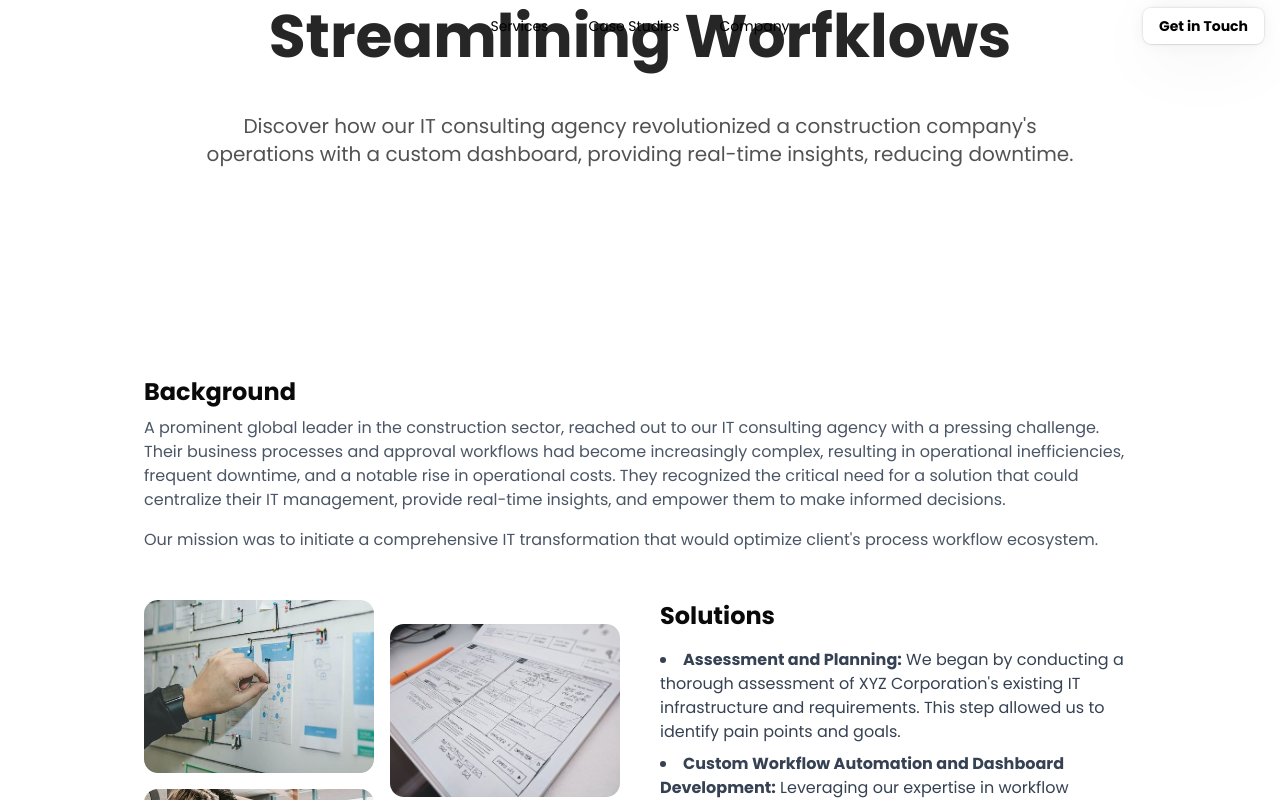
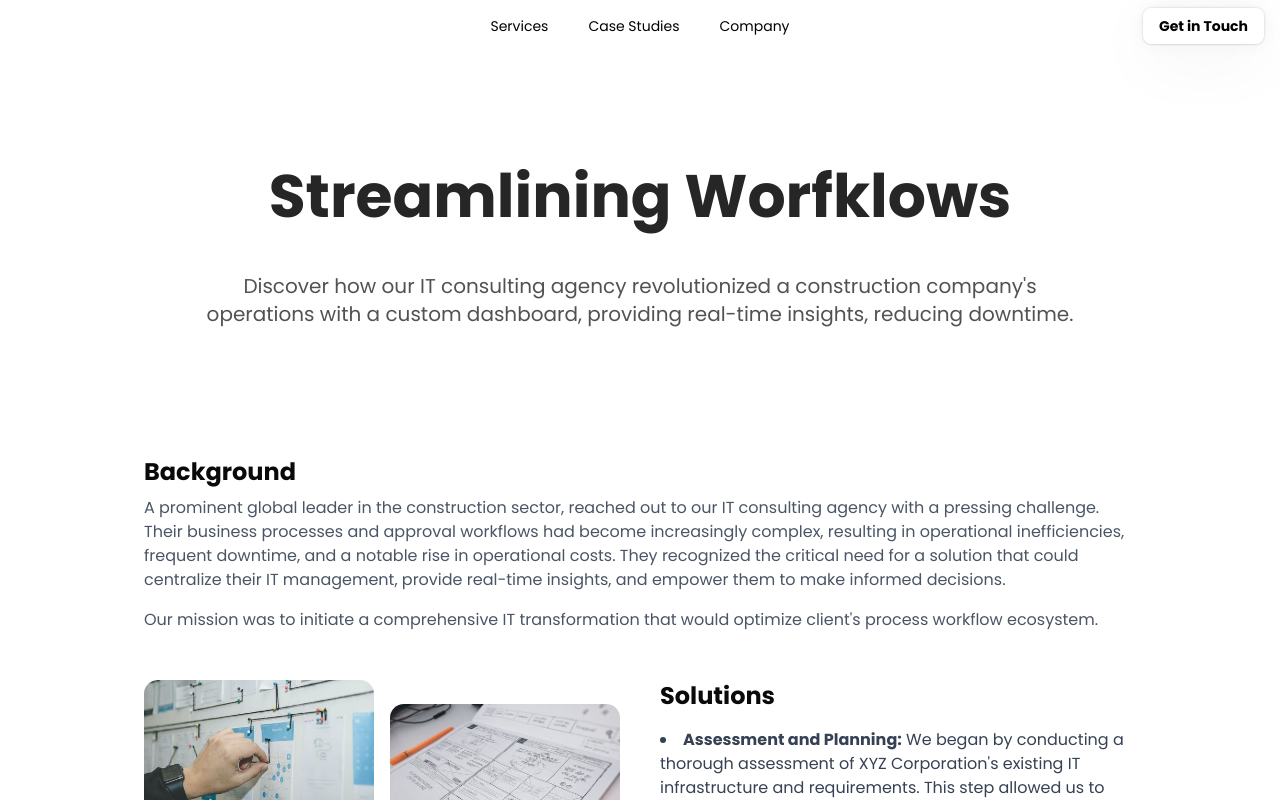
Before and after one commit to gitshalini/bereej-web, a Next.js app: page /case-studies/Streamlining-Worfklows in a window 1280 px wide. Shown: the top 800 px of the page. Built offline with nearby package versions, Linux system fonts and the light colour scheme.

Commit message:
spacing issues

```diff
--- a/app/case-studies/[id]/page.tsx
+++ b/app/case-studies/[id]/page.tsx
@@ -61,7 +61,7 @@ export default async function CaseStudyDetailPage({
   ].filter(Boolean);
 
   return (
-    <div className="flex flex-col w-full">
+    <div className="mx-auto w-full flex flex-col max-w-6xl bg-white px-4 pt-20 md:px-8 md:pt-40">
       <PagesHero title={caseStudy.title} description={caseStudy.description} />
       <section className="py-24 px-4 max-w-5xl mx-auto">
         <div className="mb-12 space-y-4">
--- a/app/services/[id]/page.tsx
+++ b/app/services/[id]/page.tsx
@@ -40,7 +40,7 @@ export default async function ServicePage({ params }: ServicePageProps) {
   }
 
   return (
-    <div className="flex flex-col w-full">
+    <div className="mx-auto w-full flex flex-col max-w-6xl bg-white px-4 pt-20 md:px-8 md:pt-40">
       <PagesHero title={service.title} description={service.description} />
       <section className="py-24 px-4 max-w-5xl mx-auto">
         <div className="mb-12 space-y-4">
--- a/components/home/services.tsx
+++ b/components/home/services.tsx
@@ -4,7 +4,7 @@ import { services } from "@/app/services/services";
 export default function Services() {
   return (
     <section className="w-full px-4 py-0 sm:py-20 lg:px-4">
-      <div className="w-full flex flex-col items-center justify-center text-center px-4 mb-20">
+      <div className="w-full flex flex-col items-center justify-center text-center px-4">
         <h2 className="text-xl md:text-4xl font-bold tracking-tight text-neutral-800">
           How we help you
         </h2>
--- a/components/layout/pagesHero.tsx
+++ b/components/layout/pagesHero.tsx
@@ -19,7 +19,7 @@ export function PagesHero({
         duration: 0.8,
         ease: "easeInOut",
       }}
-      className="relative flex flex-col gap-4 items-center justify-center px-4 mb-20"
+      className="relative flex flex-col gap-4 items-center justify-center px-4"
     >
       <h1
         className="max-w-5xl text-center text-4xl sm:text-6xl font-bold mb-6 text-neutral-800"
--- a/components/magicui/bento-grid.tsx
+++ b/components/magicui/bento-grid.tsx
@@ -23,7 +23,7 @@ const BentoGrid = ({ children, className, ...props }: BentoGridProps) => {
   return (
     <div
       className={cn(
-        "grid w-full auto-rows-[22rem] grid-cols-1 md:grid-cols-3 gap-4",
+        "grid w-full auto-rows-[22rem] grid-cols-1 md:grid-cols-3 gap-4 py-24",
         className
       )}
       {...props}
```
